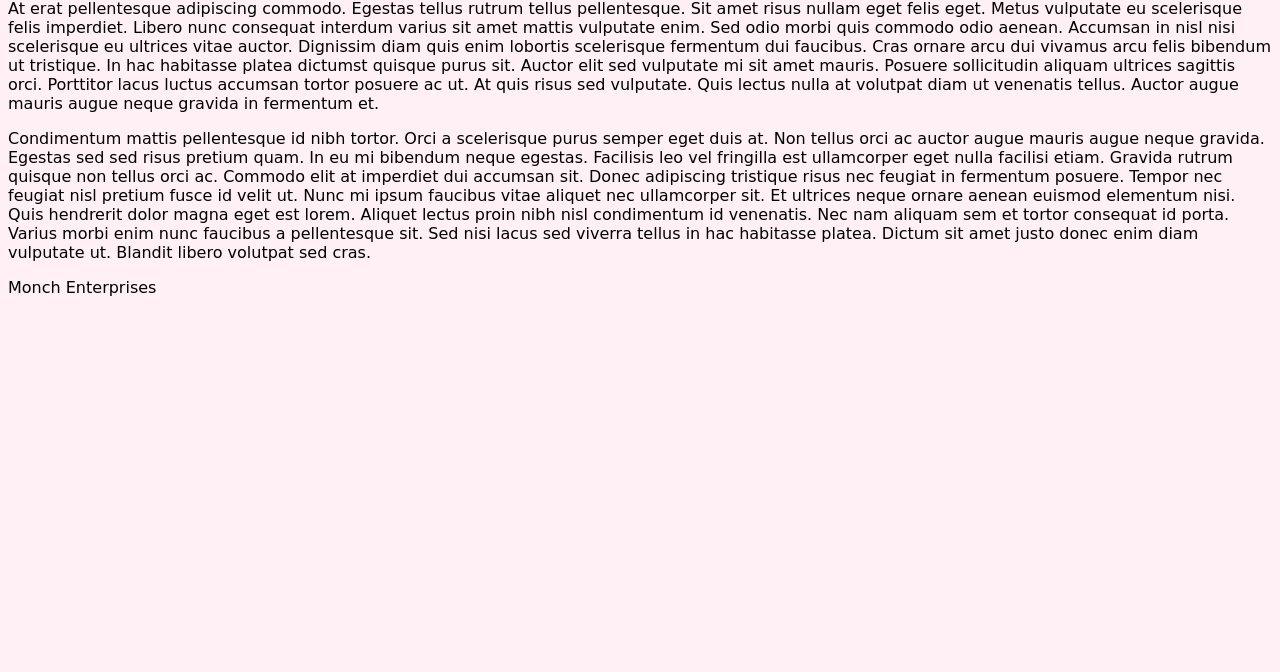
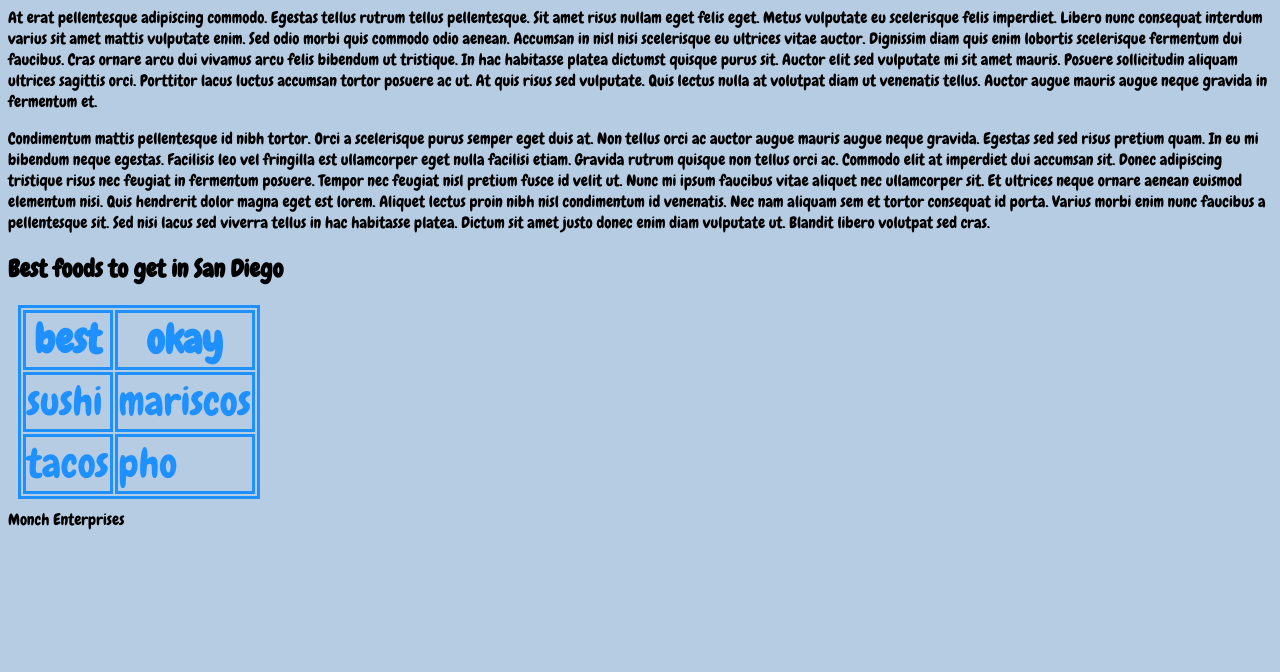
Before and after one commit to MoncerratLuaSalas/simple-travel-site, a plain HTML site: page index.html in a window 1280 px wide. Shown: the part 128-800 px from the top of the page. Drawn offline with Linux system fonts and the light colour scheme.

Commit message:
added table
added table

```diff
--- a/css/style.css
+++ b/css/style.css
@@ -1,4 +1,15 @@
 body {
-    background-color: lavenderblush;
-    font-family: cursive;
+    background-color: rgb(182, 204, 227);
+    font-family: "Chewy", system-ui;
 }
+
+#table {
+   font-size: 40px;
+    color:dodgerblue
+}
+
+table, th, td {
+    border: 3px solid;
+    margin: 10px;
+
+  }
--- a/index.html
+++ b/index.html
@@ -5,10 +5,16 @@
     <meta name="viewport" content="width=device-width, initial-scale=1.0" />
     <title>Beautiful Sandy</title>
     <link rel="stylesheet" href="/css/style.css" />
-  <script src="script.js"></script>
+    <script src="script.js"></script>
+    <link rel="preconnect" href="https://fonts.googleapis.com" />
+    <link rel="preconnect" href="https://fonts.gstatic.com" crossorigin />
+    <link
+      href="https://fonts.googleapis.com/css2?family=Chewy&display=swap"
+      rel="stylesheet"
+    />
   </head>
   <body>
-    <header>Monce be knowing the best cities monch girl what are you doing</header>
+    <header>Monce be knowing the best cities</header>
     <nav>
       <a href="index.html">Home</a>
       <a href="cityimages.html">City Images</a>
@@ -46,6 +52,24 @@
         habitasse platea. Dictum sit amet justo donec enim diam vulputate ut.
         Blandit libero volutpat sed cras.
       </p>
+
+      <h2> Best foods to get in San Diego</h2>
+      <div id="table">
+        <table>
+          <tr>
+            <th>best</th>
+            <th>okay</th>
+          </tr>
+          <tr>
+            <td>sushi</td>
+            <td>mariscos</td>
+          </tr>
+          <tr>
+            <td>tacos</td>
+            <td>pho</td>
+          </tr>
+        </table>
+      </div>
     </main>
 
     <footer>Monch Enterprises</footer>
```
Also changed, not shown: cityimages.html (+4 -0 lines), images/background.webp (added).
